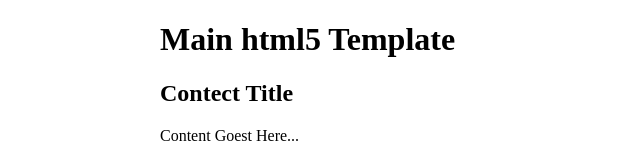
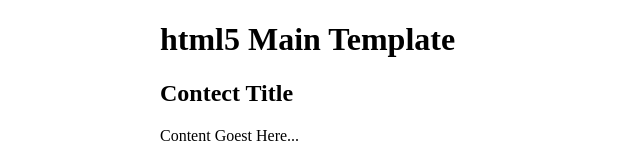
Before and after one commit to jaiimeriios/Main-Template-html5, a plain HTML site: page index.html in a window 1280 px wide. Shown: the top 160 px of the page, without its empty margins (0-640 px from the left). Drawn offline with Linux system fonts and the light colour scheme.

Commit message:
index :trident:

```diff
--- a/index.html
+++ b/index.html
@@ -11,7 +11,7 @@
 </head>
 <body>
     <header role="banner">
-      <h1>Main html5 Template</h1>
+      <h1>html5 Main Template</h1>
       <nav role="navigation">
       </nav>
     </header>
```
